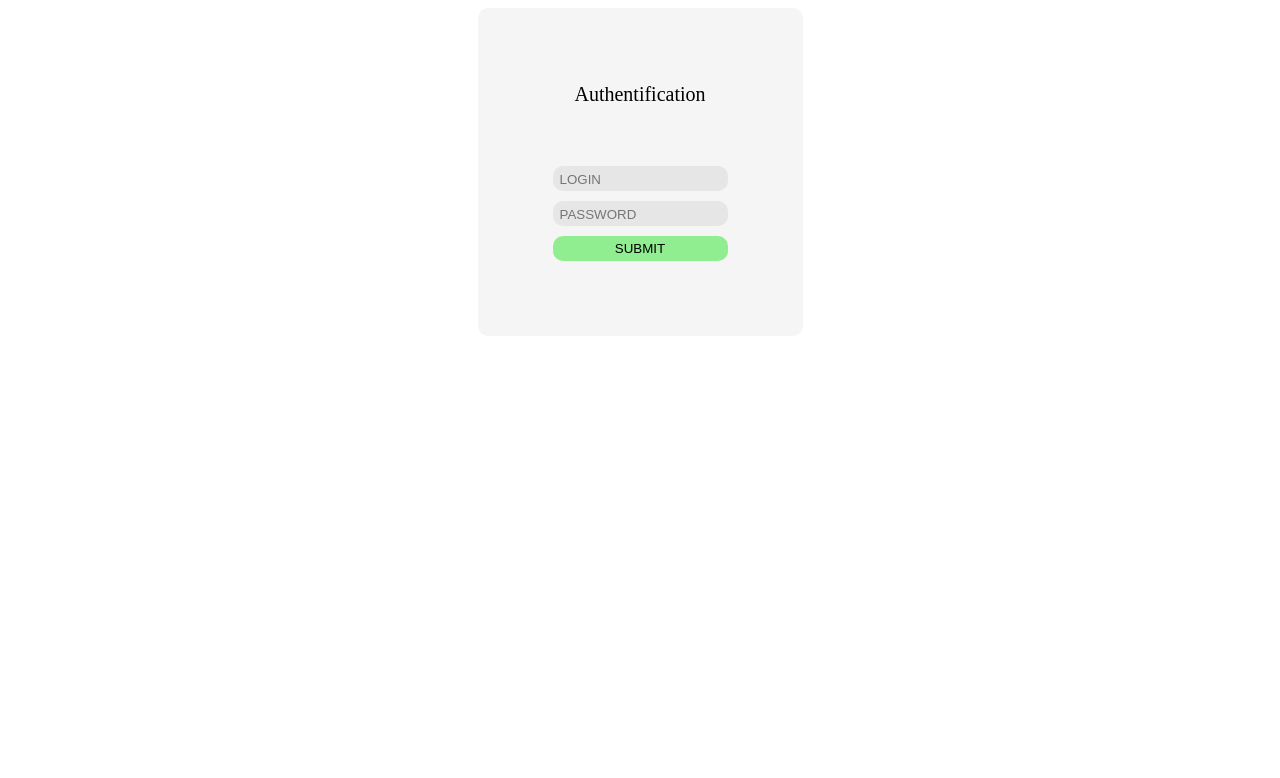
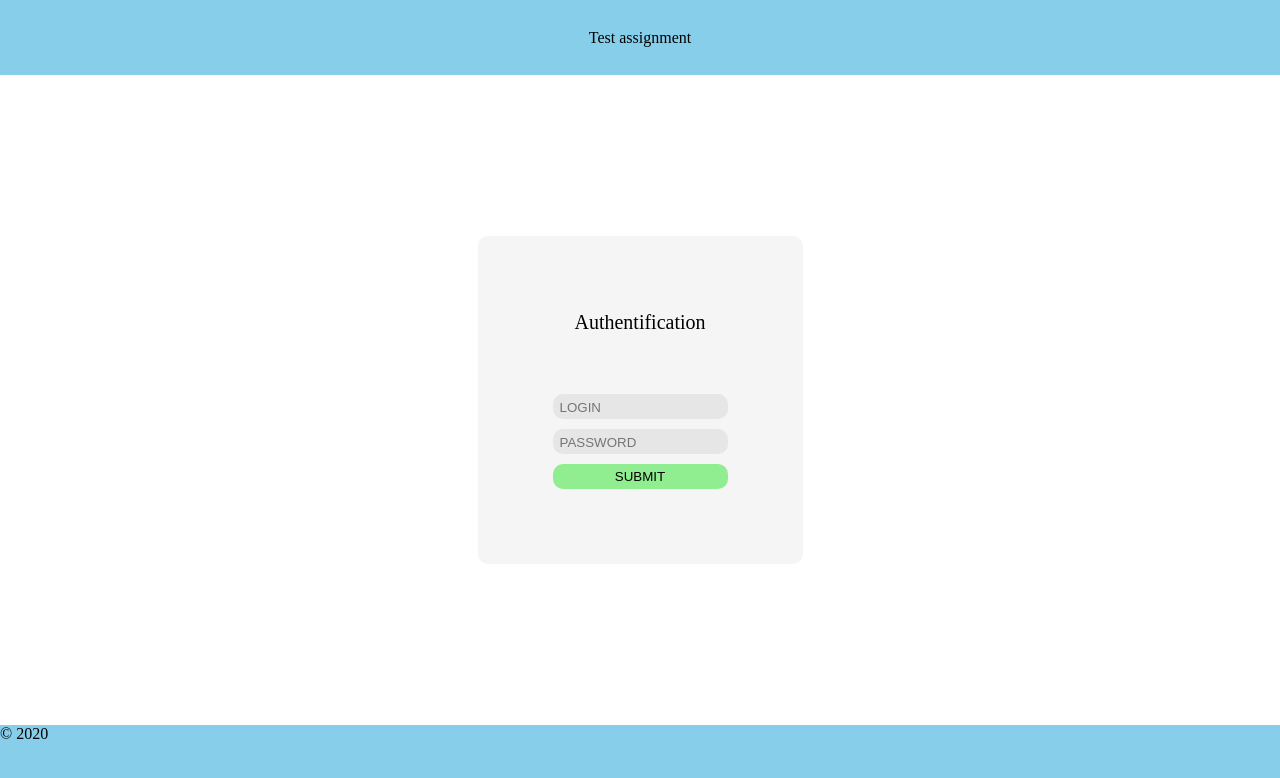
Before and after one commit to soldor37/authAsign, a Vue app: page /auth in a window 1280 px wide. Shown: the top 778 px of the page. Built offline with nearby package versions, Linux system fonts and the light colour scheme.

Commit message:
header-footer

```diff
--- a/src/App.vue
+++ b/src/App.vue
@@ -1,10 +1,18 @@
 <template>
-  <div id="app">
-    <header></header>
-    <content>
+  <div id="app" class="app">
+    <body>
+      <header class="header-content">
+      <div class="header-title">Test assignment</div>
+    </header>
+    <content class="view-content">
       <router-view></router-view>
     </content>
-    <footer></footer>
+    <footer class="footer-content">
+      <div class="footer-title">
+        <span class="footer-title__text">© 2020</span>
+      </div>
+    </footer>
+    </body>
   </div>
 </template>
 
@@ -13,4 +21,45 @@ export default {};
 </script>
 
 <style>
+html{
+    height: 100%;
+
+}
+body{
+    display: flex;
+    flex-direction: column;
+    min-height: 100vh;
+    margin: 0px;
+}
+/* .app{
+  display: flex;
+  flex-flow: column wrap;
+  margin: -10px;
+} */
+.header-content {
+  background-color: skyblue;
+  height: 75px;
+  margin: 0px;
+  display: flex;
+  flex-flow: row wrap;
+  justify-content: center;
+  align-items: center;
+  align-content: center;
+  position: relative;
+}
+.view-content{
+  flex: 1;
+  display: flex;
+  flex-flow: row wrap;
+  justify-content: center;
+}
+.footer-content {
+  position: relative;
+  background-color: skyblue;
+  height: 75px;
+  margin: 0px;
+  display: flex;
+  flex-flow: row wrap;
+  justify-content: flex-start;
+}
 </style>
--- a/src/components/AuthPage.vue
+++ b/src/components/AuthPage.vue
@@ -18,7 +18,9 @@
 </template>
 
 <script>
-export default {};
+export default {
+
+};
 </script>
 
 
@@ -28,6 +30,7 @@ export default {};
   align-items: center;
   align-content: center;
   justify-content: center;
+  margin: 10px;
 }
 .window__title{
   font-size: 20px;
```
